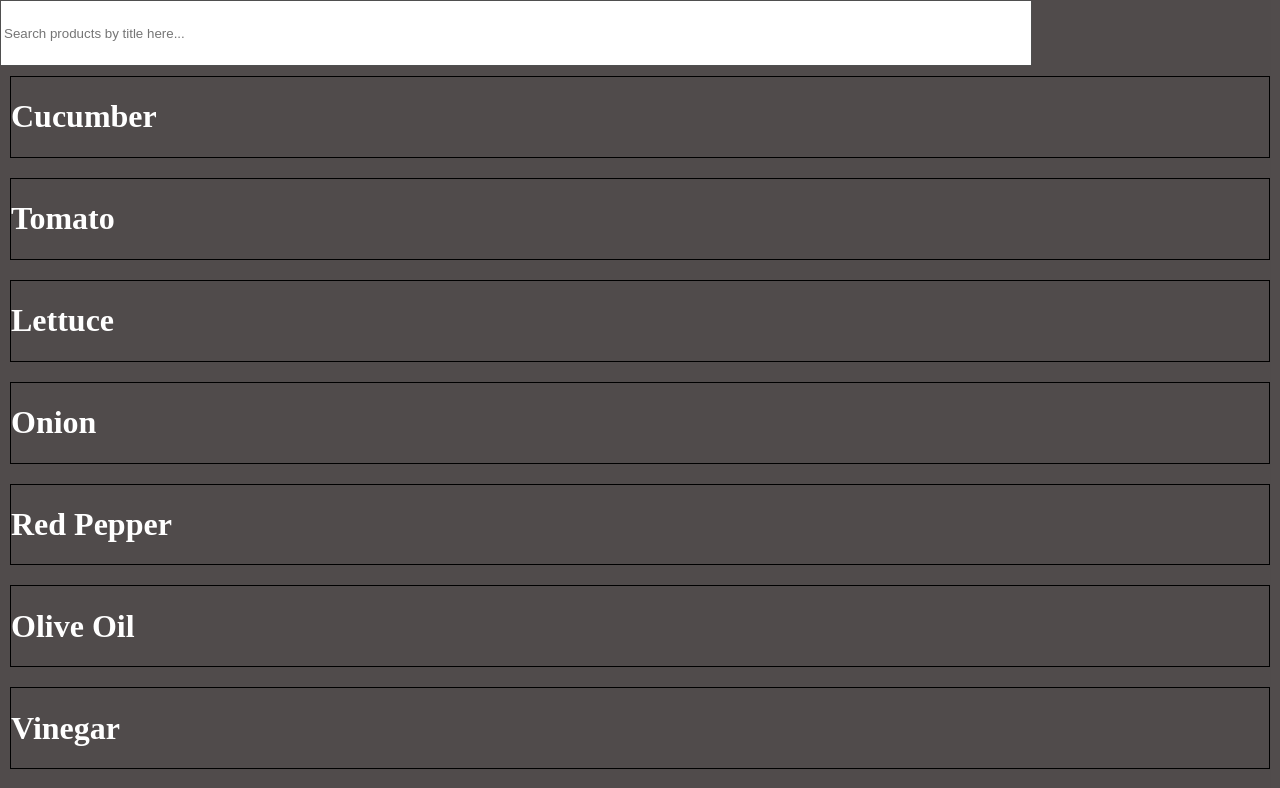
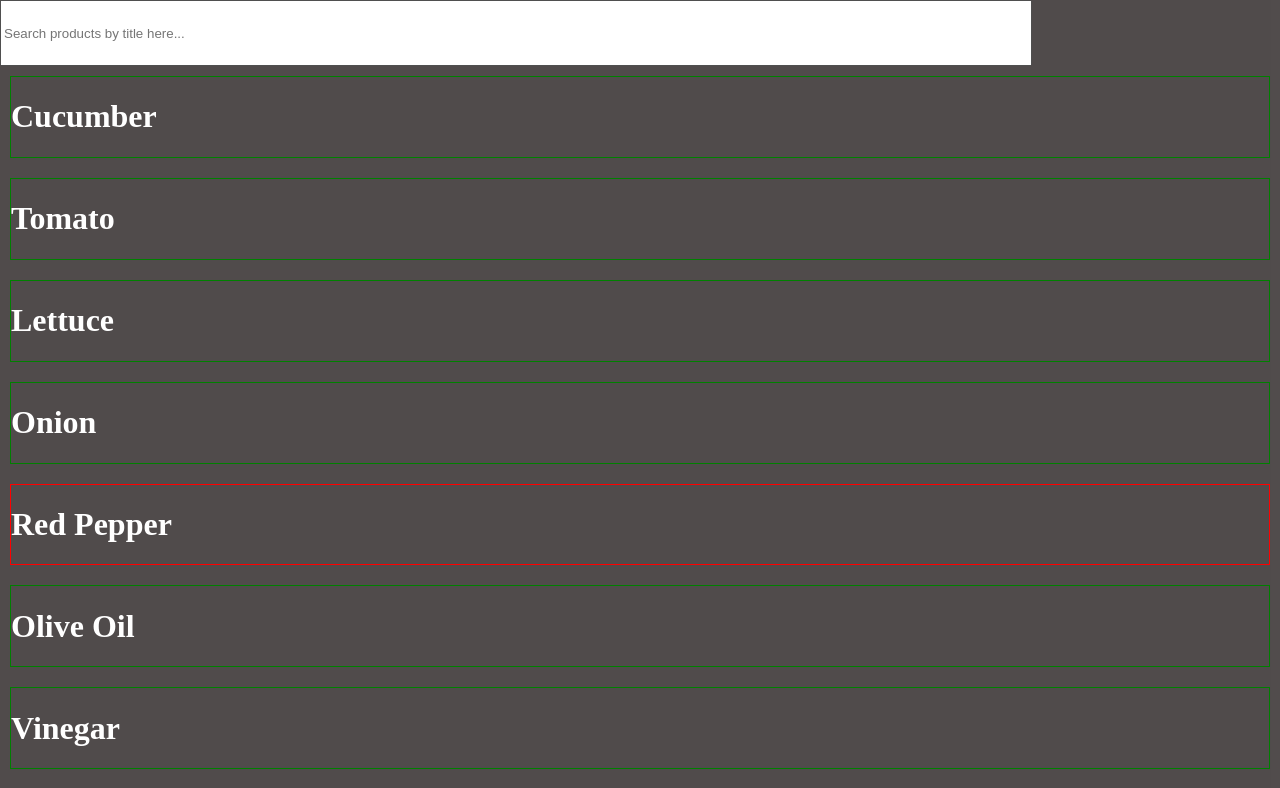
Before and after one commit to ohadtaizi/helfy, a React (Vite) app: page /products in a window 1280 px wide. Shown: the top 788 px of the page. Built offline with nearby package versions, Linux system fonts and the light colour scheme.

Commit message:
Stock Status Indicator

```diff
--- a/src/pages/Products.tsx
+++ b/src/pages/Products.tsx
@@ -33,7 +33,9 @@ const Products = () => {
         return (
           <div
             key={product.id}
-            className={`product-card ${isSalad ? "salad-card" : ""}`}
+            className={`product-card ${
+              product.in_stock ? "in-stock" : "out-of-stock"
+            } ${isSalad ? "salad-card" : ""}`}
           >
             <h1>{product.title}</h1>
             {isSalad && (
--- a/src/pages/product.css
+++ b/src/pages/product.css
@@ -26,3 +26,10 @@
     padding: 2px 0;
     font-weight: normal;
   }
+  .product-card.in-stock {
+    border-color: green;
+  }
+
+  .product-card.out-of-stock {
+    border-color: red;
+  }
```
